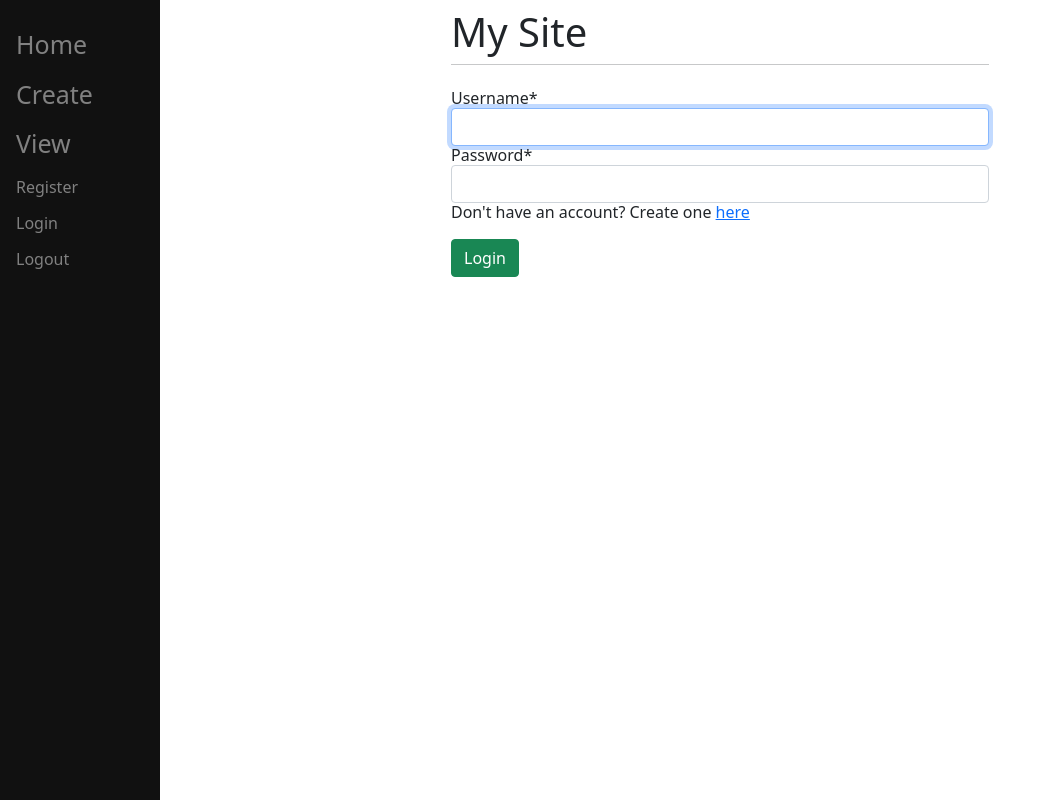
After one commit to andrentv/proj1, a Django app: page /login/ in a window 1280 px wide. The commit adds this page. Shown: the whole page, without its empty margins (0-1040 px from the left). Run offline with Django 3.2, Linux system fonts and the light colour scheme; some libraries are stand-ins or nearby versions.

Commit message:
1604update

```diff
--- a/main/models.py
+++ b/main/models.py
@@ -1,9 +1,11 @@
 from django.db import models
+from django.contrib.auth.models import User
 
 # Create your models here.
 
 
 class ToDoList(models.Model):
+    user = models.ForeignKey(User, on_delete=models.CASCADE, related_name="todolist", null=True)
     name = models.CharField(max_length=200)
 
     def __str__(self):
--- a/main/templates/main/base.html
+++ b/main/templates/main/base.html
@@ -49,19 +49,20 @@
     <div class="sidenav">
         <a href="/">Home</a>
         <a href="/create">Create</a>
-        <a href="/3">View</a>
-        <a href="/register">Register</a>
-        <a href="/admin">Admin</a>
+        <a href="/view">View</a>
+        <a href="/register" class="fs-6">Register</a>
+        <a href="/login" class="fs-6">Login</a>
+        <a href="/logout" class="fs-6">Logout</a>
     </div>
     <div id="content", name="content" class="main">
         <div class="row justify-content-center">
             <div class="col-6">
                 <h1 class="mt-2">My Site<h1>
                 <hr class="mt-0 mb-4">
-                <div class="h6">
-                    {% block content %}
-                    {% endblock %}
-                </div>
+                    <div class="fs-6">
+                        {% block content %}
+                        {% endblock %}
+                    </div>
             </div>
         </div>
     </div>
--- a/main/templates/main/list.html
+++ b/main/templates/main/list.html
@@ -21,10 +21,10 @@
     {% endfor %}
     <div class="input-group mb-3">
         <div class="input-group-prepend">
-            <button class="btn btn-success btn-sm" type="submit" , name="save" , value="save">Save</button>
+            <button class="btn btn-success btn-sm" type="submit" , name="newItem" , value="newItem">Add Item</button>
         </div>
         <input type="text" , name="new">
     </div>
-    <button class="btn btn-success btn-sm" type="submit" , name="newItem" , value="newItem">Add Item</button>
+    <button class="btn btn-success btn-sm" type="submit" , name="save" , value="save">Save</button>
 </form>
 {% endblock %}
--- a/main/urls.py
+++ b/main/urls.py
@@ -5,5 +5,7 @@ from . import views
 urlpatterns = [
 path("<int:id>", views.index, name="index"),
 path("", views.home, name="home"),
-path("create/", views.create, name="create")
+path("home/", views.home, name="home"),
+path("create/", views.create, name="create"),
+path("view/", views.view, name="view"),
 ]
--- a/proj1/settings.py
+++ b/proj1/settings.py
@@ -127,3 +127,6 @@ STATIC_URL = '/static/'
 
 # DEFAULT_AUTO_FIELD = 'django.db.models.BigAutoField'
 CRISPY_TEMPLATE_PACK="bootstrap4"
+
+LOGIN_REDIRECT_URL = "/"
+LOGOUT_REDIRECT_URL = "/"
--- a/proj1/urls.py
+++ b/proj1/urls.py
@@ -25,4 +25,6 @@ urlpatterns = [
     path('admin/', admin.site.urls),
     path('register/', v.register, name="register"),
     path('', include("main.urls")),
+    path('', include("django.contrib.auth.urls")),
+
 ]
--- /dev/null
+++ b/register/templates/registration/login.html
@@ -0,0 +1,16 @@
+{% extends "main/base.html" %}
+
+{% block title %}
+Login Here
+{% endblock %}
+
+{% load crispy_forms_tags %}
+
+{% block content %}
+    <form method="post" class="form-group fs-6">
+        {% csrf_token %}
+        {{form|crispy}}
+        <p>Don't have an account? Create one <a href="/register">here</a></p>
+        <button type="submit" class="btn btn-success">Login</button>
+    </form>
+{% endblock %}
--- a/register/views.py
+++ b/register/views.py
@@ -6,7 +6,8 @@ from .forms import RegisterForm
 # Create your views here.
 def register(response):
     if response.method == "POST":
-        form = UserCreationForm(response.POST)
+        form = RegisterForm(response.POST)
+        # UserCreationForm
         if form.is_valid():
             form.save()
 
```
Also changed, not shown: main/templates/main/view.html (added, +11 -0 lines), main/views.py (+25 -19 lines), db.sqlite3, main/migrations/0001_initial.py.
